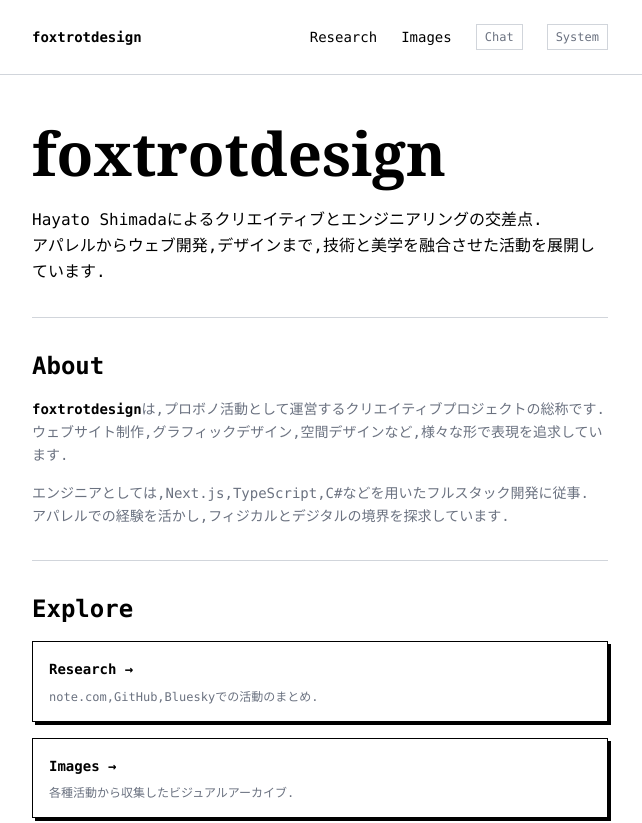
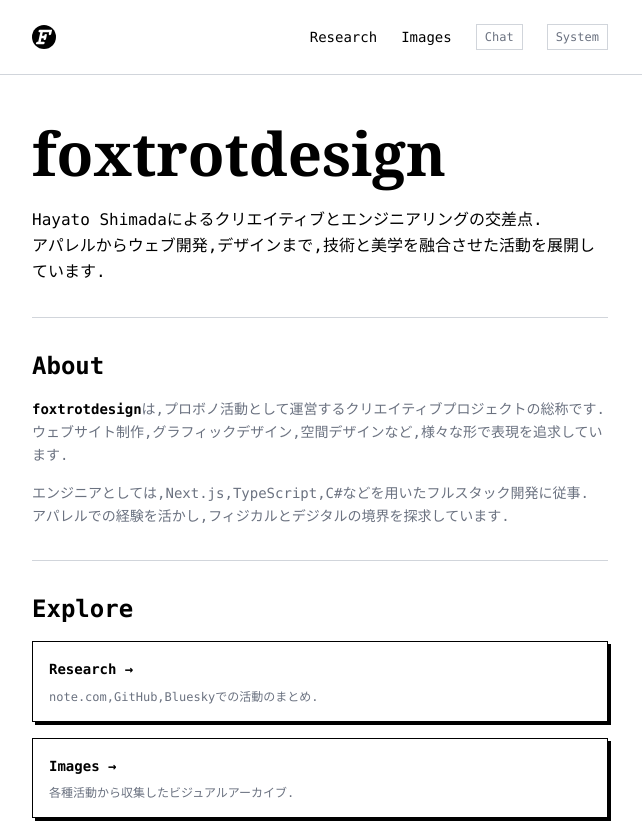
Before and after one commit to HayatoShimada/foxtrotdesign, a Next.js app: page / in a window 1280 px wide. Shown: the top 823 px of the page, without its empty margins (320-962 px from the left). Built offline with nearby package versions, Linux system fonts and the light colour scheme.

Commit message:
feat: ヘッダー常時アイコンに変更

```diff
--- a/src/components/Header.tsx
+++ b/src/components/Header.tsx
@@ -8,9 +8,8 @@ export function Header() {
       <nav className="max-w-2xl mx-auto px-4 md:px-12 py-6">
         <div className="flex items-center justify-between">
           <Link href="/" className="font-bold hover:underline">
-            <span className="hidden md:inline">foxtrotdesign</span>
             <svg
-              className="md:hidden w-6 h-6"
+              className="w-6 h-6"
               viewBox="0 0 32 32"
               xmlns="http://www.w3.org/2000/svg"
             >
```
